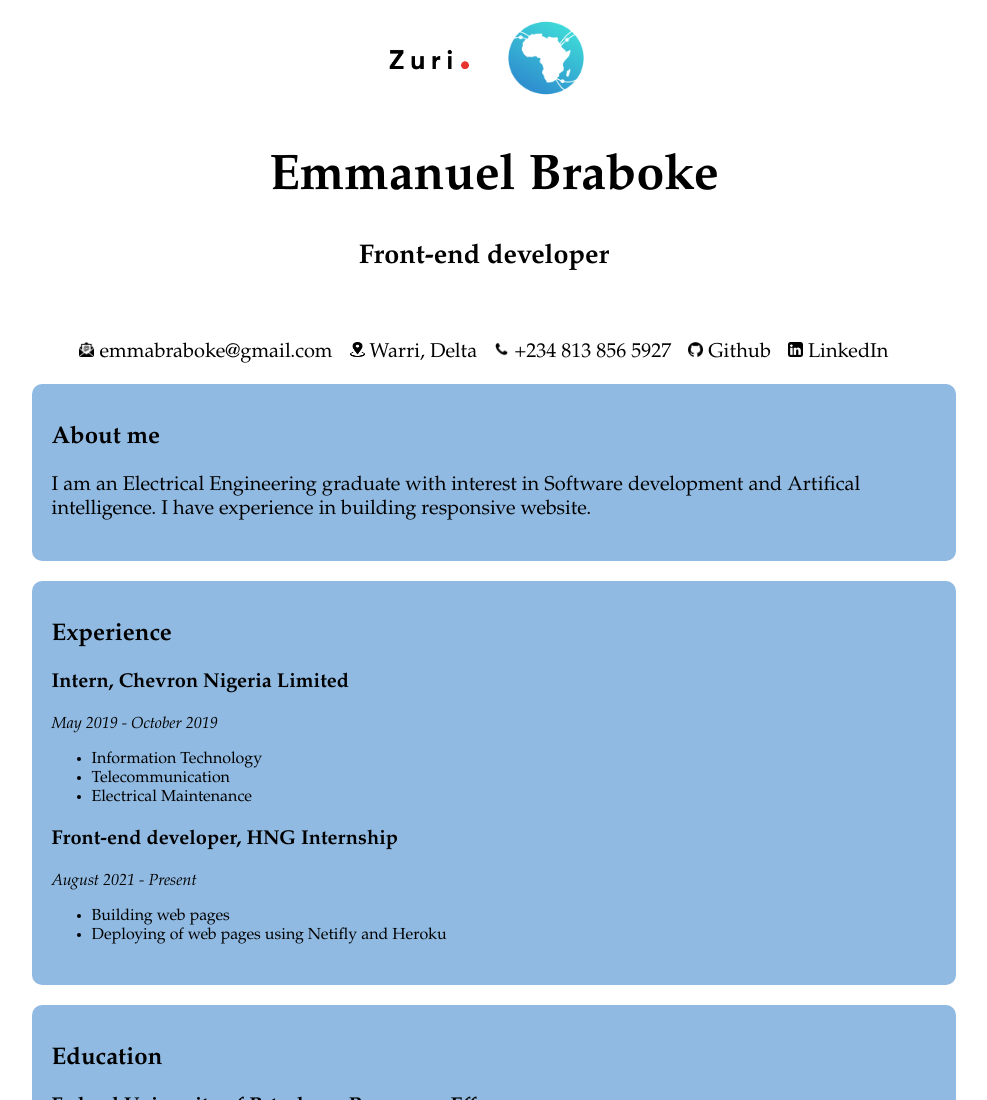
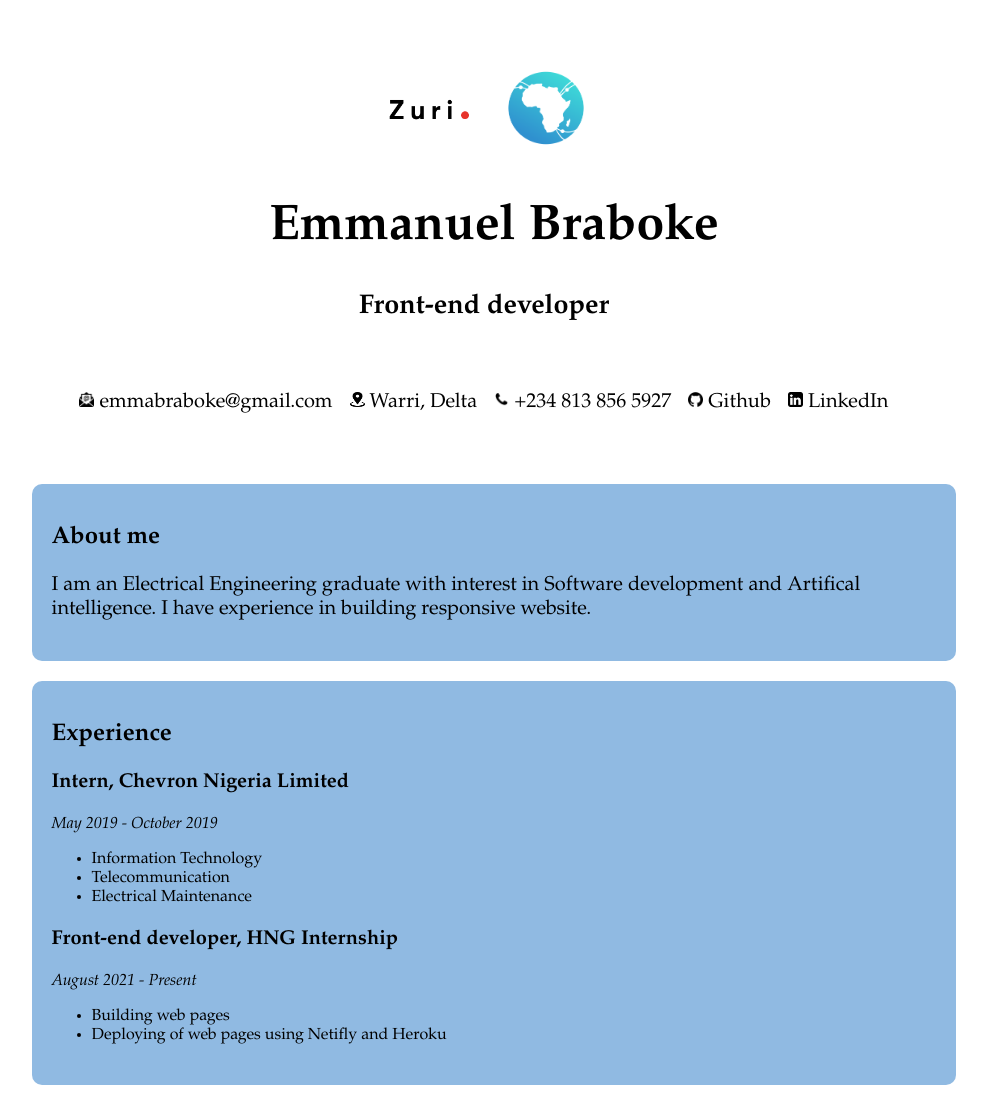
Before and after one commit to emmabraboke/hng8-stage2, a plain HTML site: page index.html in a window 1280 px wide. Shown: the top 1100 px of the page, without its empty margins (146-1133 px from the left). Drawn offline with Linux system fonts and the light colour scheme.

Commit message:
Update style.css

```diff
--- a/style.css
+++ b/style.css
@@ -20,7 +20,7 @@ header{
  /* margin: 0px 5px 25px 5px ; */
  text-align: center;
  height: auto;
- padding: 50px 0px 50 0px;
+ padding: 50px 0px 50px 0px;
 }
 header img{
   height: 15px;
```
